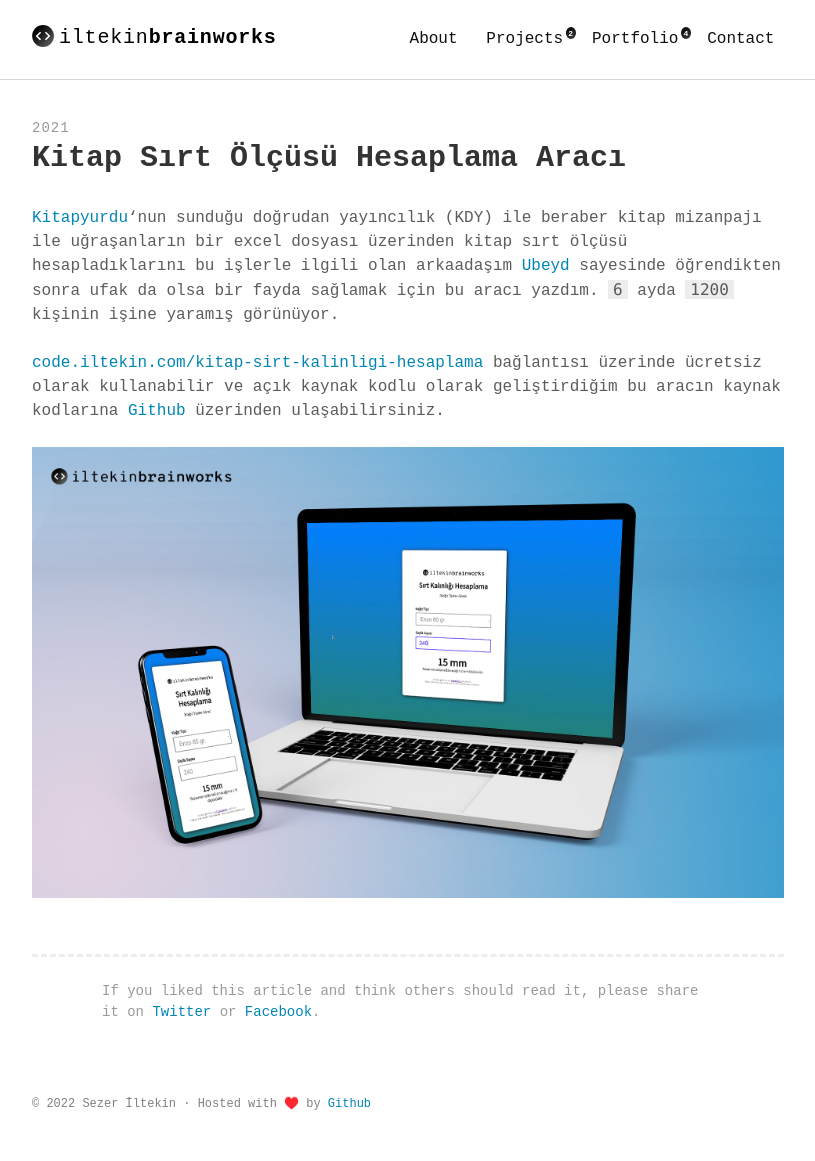
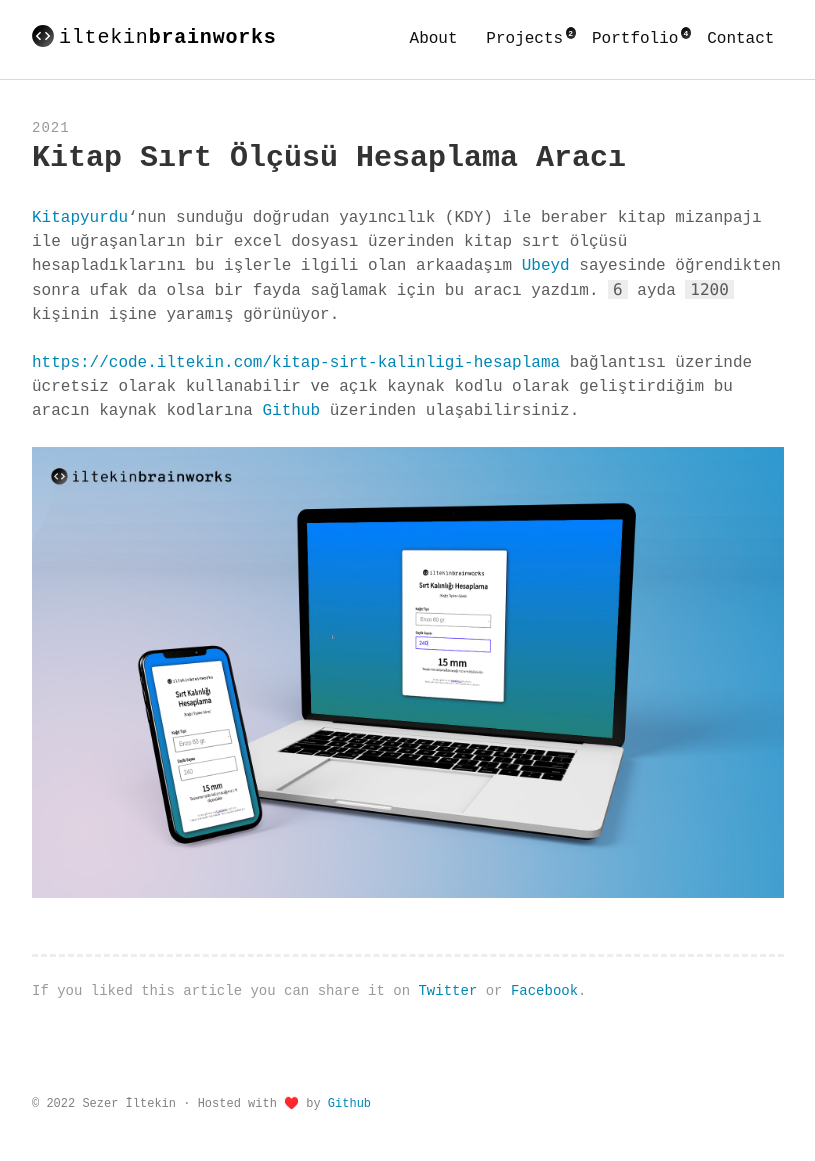
Before and after one commit to iltekin/iltekin.github.io, a Jekyll site: the page built from _projects/kitap-sirt-olcusu-hesaplama-araci.md, in a window 1280 px wide. Shown: the whole page, without its empty margins (232-1047 px from the left). Built offline with Jekyll 4.4.1, drawn with Linux system fonts in a browser that asks for light colours; some web fonts are replaced.

Commit message:
share text updated

```diff
--- a/_includes/post-share.html
+++ b/_includes/post-share.html
@@ -1,7 +1,7 @@
 {% if site.postshare_enabled %}
 <aside class="share">
 
-  <p>If you liked this article and think others should read it, please share it on <a href="http://twitter.com/share?text={{page.title}}&amp;url={{ page.url | prepend: site.baseurl | prepend: site.url }}&amp;via={{ site.twitter_username }}"
+  <p>If you liked this article you can share it on <a href="http://twitter.com/share?text={{page.title}}&amp;url={{ page.url | prepend: site.baseurl | prepend: site.url }}&amp;via={{ site.twitter_username }}"
   onclick="window.open(this.href, 'twitter-share', 'width=550,height=235');return false;">Twitter</a> or <a href="https://www.facebook.com/sharer/sharer.php?u={{ page.url | prepend: site.baseurl | prepend: site.url }}" onclick="window.open(this.href, 'facebook-share', 'width=550,height=235');return false;">Facebook</a>.</p>
 
 </aside>
--- a/assets/scss/_layout.scss
+++ b/assets/scss/_layout.scss
@@ -262,7 +262,6 @@
   margin-top: $base-spacing * 2;
 
   p {
-    margin: 0 5em;
     font-size: rem(14);
     color: $medium-gray-color;
   }
```
Also changed, not shown: _projects/kitap-sirt-olcusu-hesaplama-araci.md (+1 -1 lines).
